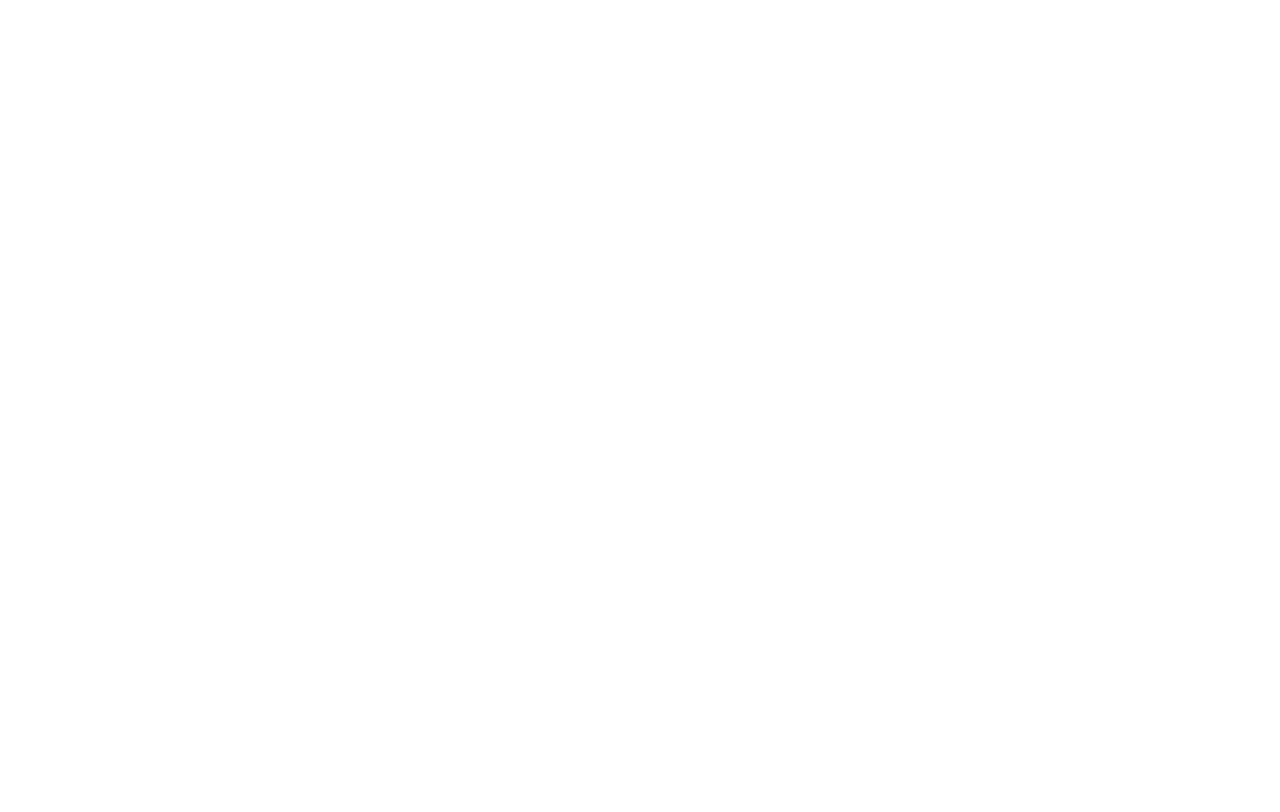
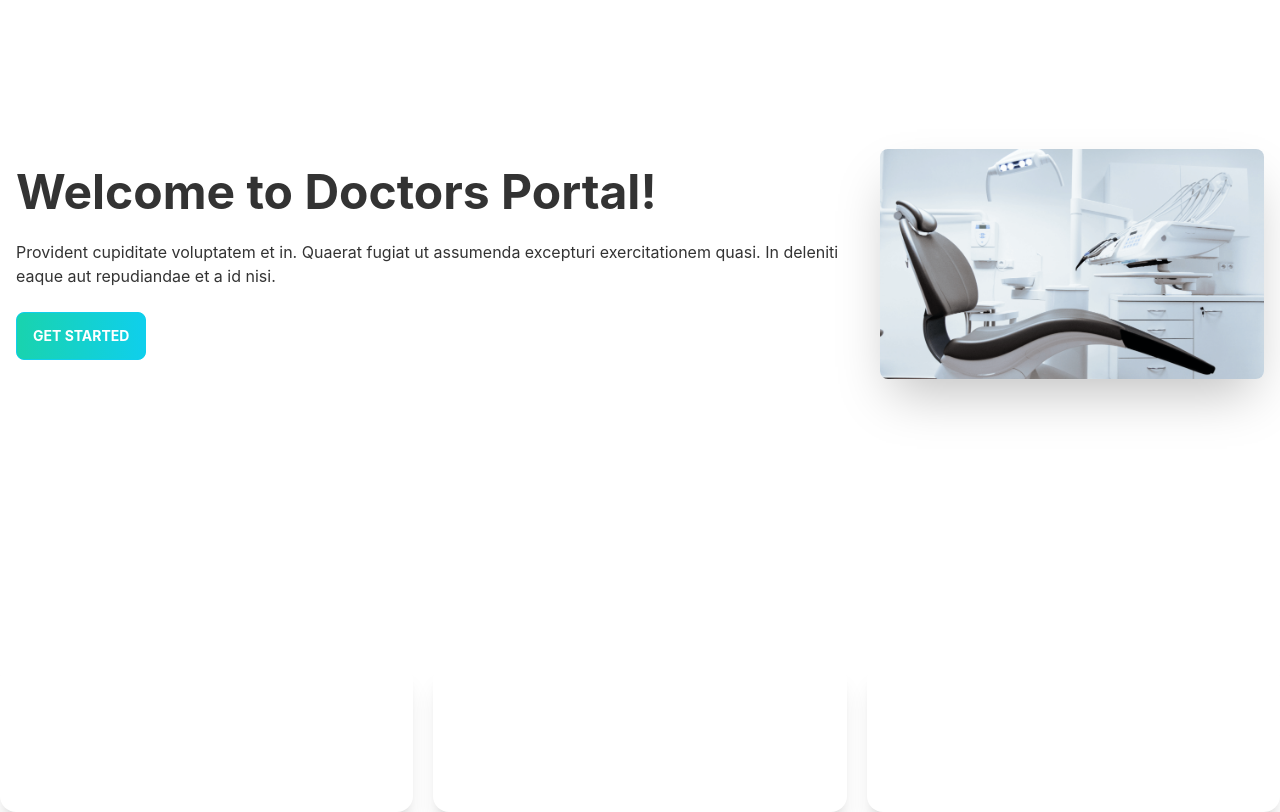
Before and after one commit to monirulislam9549/doctors-portal-client-side, a React (Create React App) app: page / in a window 1280 px wide. Shown: the part 200-1012 px from the top of the page. Before the commit the page ends 800 px from the top, so only its background shows below. Built offline with nearby package versions, Linux system fonts and the light colour scheme.

Commit message:
banner and infocard added

```diff
--- /dev/null
+++ b/src/Pages/Home/Banner.js
@@ -0,0 +1,19 @@
+import React from 'react';
+import chair from '../../assets/images/chair.png';
+
+const Banner = () => {
+    return (
+        <div class="hero min-h-screen px12">
+            <div class="hero-content flex-col lg:flex-row-reverse">
+                <img src={chair} class="max-w-sm rounded-lg shadow-2xl" />
+                <div>
+                    <h1 class="text-5xl font-bold">Welcome to Doctors Portal!</h1>
+                    <p class="py-6">Provident cupiditate voluptatem et in. Quaerat fugiat ut assumenda excepturi exercitationem quasi. In deleniti eaque aut repudiandae et a id nisi.</p>
+                    <button class="btn btn-primary uppercase font-bold text-white bg-gradient-to-r from-secondary to-primary">Get Started</button>
+                </div>
+            </div>
+        </div>
+    );
+};
+
+export default Banner;
--- a/src/Pages/Home/Home.js
+++ b/src/Pages/Home/Home.js
@@ -1,9 +1,12 @@
 import React from 'react';
+import Banner from './Banner';
+import Info from './Info';
 
 const Home = () => {
     return (
         <div>
-            <h1>This is home</h1>
+            <Banner></Banner>
+            <Info></Info>
         </div>
     );
 };
--- /dev/null
+++ b/src/Pages/Home/Info.js
@@ -0,0 +1,17 @@
+import React from 'react';
+import InfoCard from './InfoCard';
+import clock from '../../assets/icons/clock.svg';
+import marker from '../../assets/icons/marker.svg';
+import call from '../../assets/icons/phone.svg';
+
+const Info = () => {
+    return (
+        <div className='grid grid-cols-1 lg:grid-cols-3 gap-5'>
+            <InfoCard cardDescription="Lorem Ipsum is simply dummy text of the pri" cardTitle="Opening Hours" img={clock}></InfoCard>
+            <InfoCard cardDescription="Brooklyn, NY 10036, United States" cardTitle="Our location" img={marker}></InfoCard>
+            <InfoCard cardDescription="+000 123 456789" cardTitle="Contact Us" img={call}></InfoCard>
+        </div>
+    );
+};
+
+export default Info;
--- /dev/null
+++ b/src/Pages/Home/InfoCard.js
@@ -0,0 +1,15 @@
+import React from 'react';
+
+const InfoCard = ({ img, cardTitle, cardDescription }) => {
+    return (
+        <div class="card card-side bg-base-100 shadow-xl bg-accent">
+            <figure className='pl-5'><img src={img} alt="Movie" /></figure>
+            <div class="card-body text-white">
+                <h2 class="card-title">{cardTitle}</h2>
+                <p>{cardDescription}</p>
+            </div>
+        </div>
+    );
+};
+
+export default InfoCard;
--- a/tailwind.config.js
+++ b/tailwind.config.js
@@ -7,7 +7,7 @@
     themes: [
       {
         mytheme: {
-          primary: "red",
+          primary: "#0FCFEC",
           secondary: "#19D3AE",
           accent: "#3A4256",
           neutral: "#3d4451",
```
